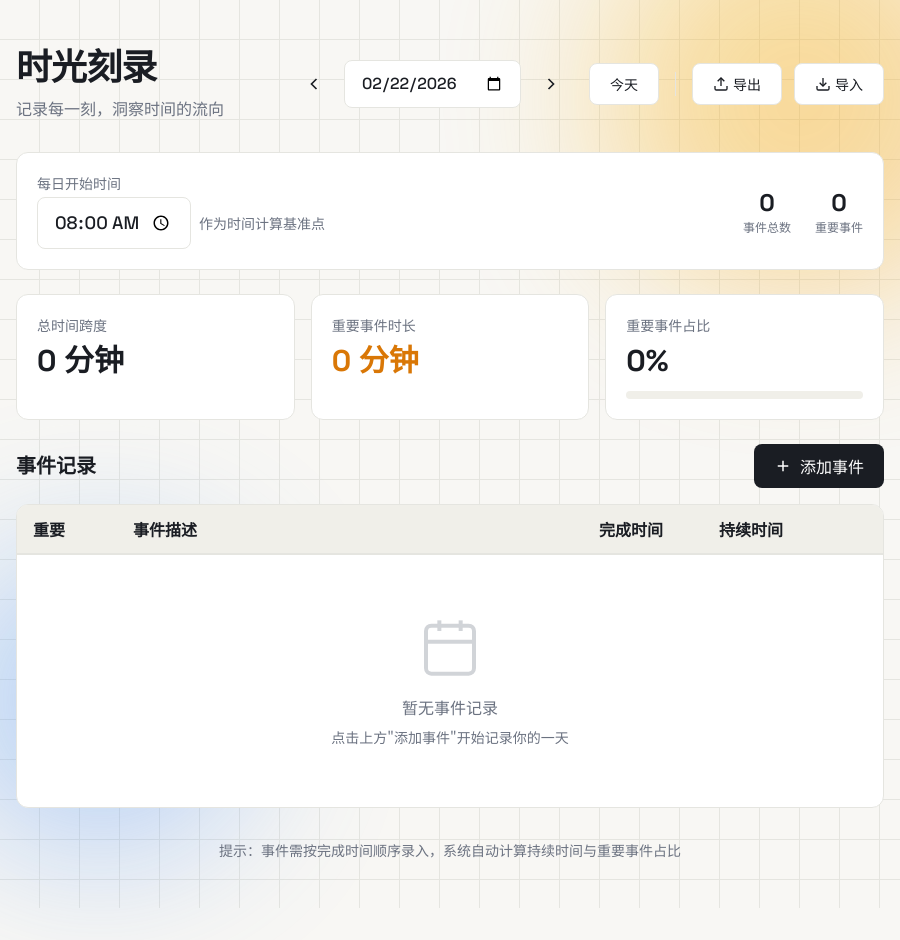
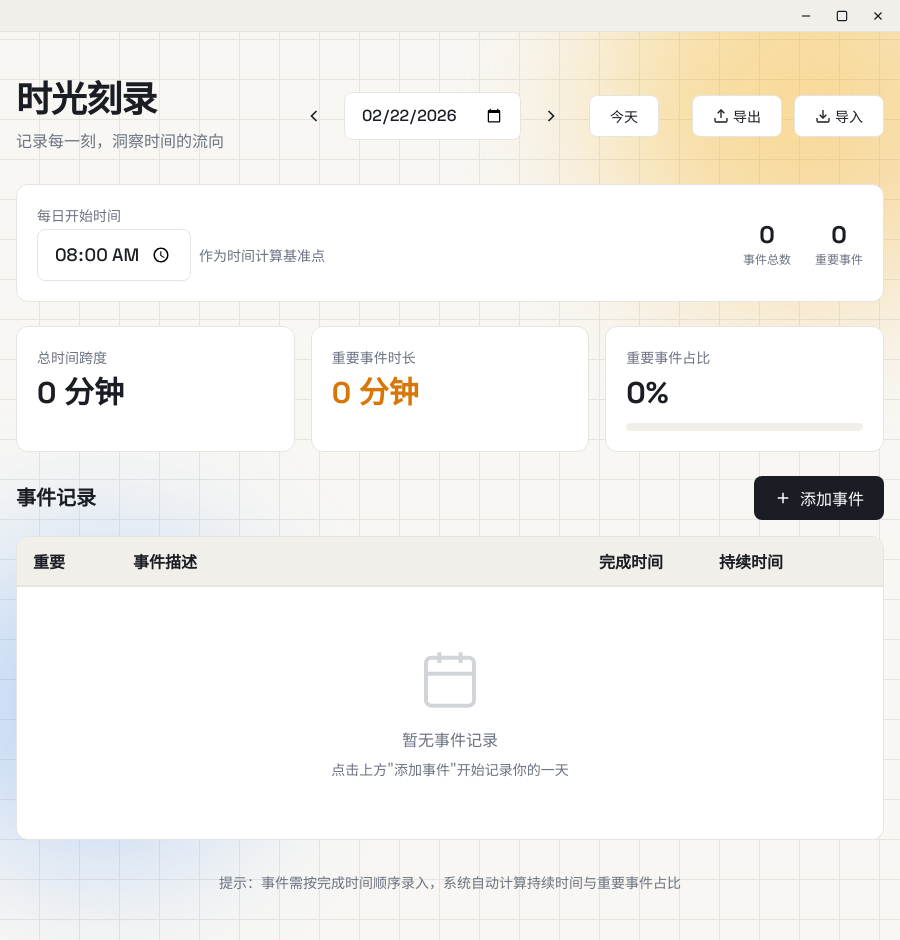
Before and after one commit to XKnowledge/TimeTracker, an Electron app: page index.html in a window 900 px wide. Before the commit the page ends 908 px from the top, so only its background shows below. Drawn offline with nearby package versions, Linux system fonts and the light colour scheme; no server answers.

Commit message:
隐藏窗口的标题和icon

```diff
--- a/index.html
+++ b/index.html
@@ -38,6 +38,56 @@
         * {
             -ms-overflow-style: none;
             scrollbar-width: none;
+        }
+
+        /* 窗口拖拽区域 */
+        .title-bar {
+            -webkit-app-region: drag;
+            display: flex;
+            align-items: center;
+            justify-content: flex-end;
+            height: 32px;
+            background: var(--bg-subtle);
+            border-bottom: 1px solid var(--border);
+            padding-right: 8px;
+            position: fixed;
+            top: 0;
+            left: 0;
+            right: 0;
+            z-index: 100;
+        }
+
+        .window-controls {
+            -webkit-app-region: no-drag;
+            display: flex;
+            gap: 8px;
+        }
+
+        .window-btn {
+            width: 28px;
+            height: 28px;
+            border-radius: 6px;
+            display: flex;
+            align-items: center;
+            justify-content: center;
+            cursor: pointer;
+            transition: background 0.2s;
+            border: none;
+            background: transparent;
+        }
+
+        .window-btn:hover {
+            background: var(--border);
+        }
+
+        .window-btn.close:hover {
+            background: #e53935;
+            color: white;
+        }
+
+        /* 内容区域顶部留出标题栏空间 */
+        .content-wrapper {
+            padding-top: 32px;
         }
 
         .font-display {
@@ -417,6 +467,29 @@
 </head>
 
 <body class="min-h-screen grid-bg">
+    <!-- 标题栏（用于拖拽窗口） -->
+    <div class="title-bar">
+        <div class="window-controls">
+            <button class="window-btn" onclick="minimizeWindow()" title="最小化">
+                <svg width="14" height="14" viewBox="0 0 24 24" fill="none" stroke="currentColor" stroke-width="2">
+                    <line x1="5" y1="12" x2="19" y2="12"></line>
+                </svg>
+            </button>
+            <button class="window-btn" onclick="maximizeWindow()" title="最大化">
+                <svg width="14" height="14" viewBox="0 0 24 24" fill="none" stroke="currentColor" stroke-width="2">
+                    <rect x="4" y="4" width="16" height="16" rx="2"></rect>
+                </svg>
+            </button>
+            <button class="window-btn close" onclick="closeWindow()" title="关闭">
+                <svg width="14" height="14" viewBox="0 0 24 24" fill="none" stroke="currentColor" stroke-width="2">
+                    <line x1="6" y1="6" x2="18" y2="18"></line>
+                    <line x1="6" y1="18" x2="18" y2="6"></line>
+                </svg>
+            </button>
+        </div>
+    </div>
+    <!-- 内容区域 -->
+    <div class="content-wrapper">
     <!-- 装饰球体 -->
     <div class="gradient-orb orb-1"></div>
     <div class="gradient-orb orb-2"></div>
@@ -553,6 +626,7 @@
         <div class="mt-8 text-center text-sm text-[var(--fg-muted)] animate-fade-in" style="animation-delay: 0.7s;">
             <p>提示：事件需按完成时间顺序录入，系统自动计算持续时间与重要事件占比</p>
         </div>
+    </div>
     </div>
     <!-- 提示弹窗 -->
     <div class="toast error" id="toast"></div>
@@ -986,6 +1060,25 @@
                 showError('导入失败');
             }
         }
+
+        // 窗口控制
+        function minimizeWindow() {
+            if (isElectron()) {
+                window.timeTrackerAPI.minimizeWindow();
+            }
+        }
+
+        function maximizeWindow() {
+            if (isElectron()) {
+                window.timeTrackerAPI.maximizeWindow();
+            }
+        }
+
+        function closeWindow() {
+            if (isElectron()) {
+                window.timeTrackerAPI.closeWindow();
+            }
+        }
     </script>
 </body>
 
--- a/preload.js
+++ b/preload.js
@@ -10,5 +10,9 @@ contextBridge.exposeInMainWorld('timeTrackerAPI', {
     // 从文件导入数据
     importData: () => ipcRenderer.invoke('import-data'),
     // 获取数据存储路径
-    getDataPath: () => ipcRenderer.invoke('get-data-path')
+    getDataPath: () => ipcRenderer.invoke('get-data-path'),
+    // 窗口控制
+    minimizeWindow: () => ipcRenderer.invoke('minimize-window'),
+    maximizeWindow: () => ipcRenderer.invoke('maximize-window'),
+    closeWindow: () => ipcRenderer.invoke('close-window')
 });
```
Also changed, not shown: main.js (+20 -0 lines).
